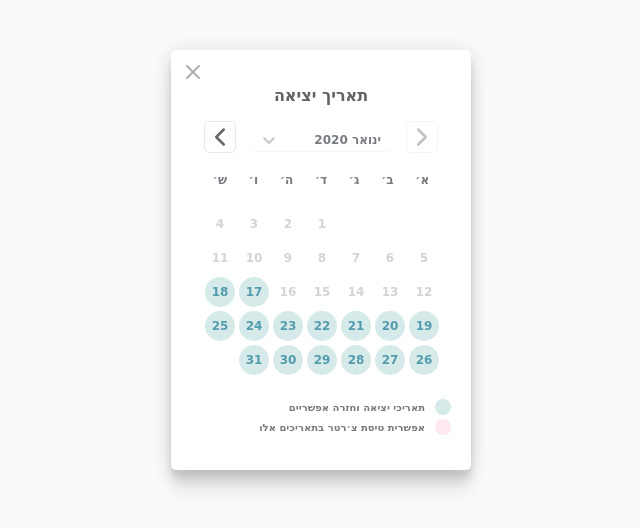
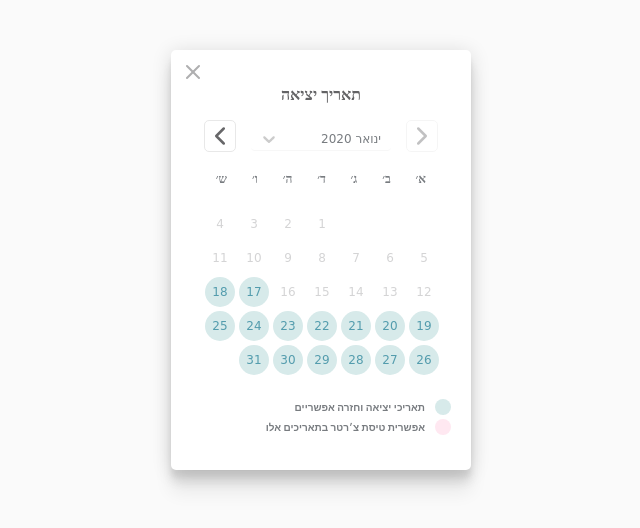
Before and after one commit to vadimf/react-datepicker, a React (Create React App) app: page / in a window 1280 px wide. Shown: the top 528 px of the page, without its empty margins (319-959 px from the left). Built offline with nearby package versions, Linux system fonts and the light colour scheme.

Commit message:
font consistency

```diff
--- a/src/DatePicker.tsx
+++ b/src/DatePicker.tsx
@@ -78,6 +78,7 @@ const CloseButton = styled.img`
 `;
 
 const Header = styled.p`
+    font-family: 'Almoni-Bold';
     font-weight: 700;
     font-size: 16px;
     color: #636365;
--- a/src/components/DayPicker.tsx
+++ b/src/components/DayPicker.tsx
@@ -54,6 +54,7 @@ const WeekdaysContainer = styled.div`
 `;
 
 const Weekday = styled.span`
+    font-family: 'Almoni-Bold';
     font-weight: 700;
     font-size: 12px;
     color: #787c80;
@@ -81,10 +82,9 @@ const Day = styled.span<DayProps>`
     border-radius: 15px;
     align-items: center;
     justify-content: center;
-    font-weight: 700;
     color: #539cad;
     font-size: 12px;
-    font-family: 'Comic Sans MS';
+    font-family: 'Comic Sans MS', 'Roboto', sans-serif;
     margin: 2px;
 
     &:hover {
--- a/src/components/MonthsPicker.tsx
+++ b/src/components/MonthsPicker.tsx
@@ -46,9 +46,9 @@ const MonthsPicker: React.FC<MonthsPickerProps> = ({
             <MonthsContainer>
                 <ArrowIcon
                     src={left}
-                    disabled={selectedOption === upcomingMonthsLength}
+                    disabled={selectedOption + 1 === upcomingMonthsLength}
                     onClick={() =>
-                        selectedOption < upcomingMonthsLength &&
+                        selectedOption + 1 < upcomingMonthsLength &&
                         setSelectedOption(selectedOption + 1)
                     }
                 />
@@ -78,12 +78,11 @@ const MonthsPicker: React.FC<MonthsPickerProps> = ({
 
 const StyledSelect = styled(Select)`
     direction: rtl;
-    font-weight: 700;
     font-size: 12px;
     color: #787c80;
     width: 150px;
     height: 30px;
-    font-family: 'Comic Sans MS';
+    font-family: 'Comic Sans MS', 'Roboto', sans-serif;
     margin: 0 10px;
     padding: 0 5px;
 
@@ -112,7 +111,7 @@ const StyledSelect = styled(Select)`
 
     .react-select__option {
         background-color: #fafafa;
-        cursor:pointer;
+        cursor: pointer;
 
         &:hover {
             color: #25867d;
--- a/src/index.css
+++ b/src/index.css
@@ -15,15 +15,5 @@
 
 body {
     margin: 0;
-    font-family: -apple-system, BlinkMacSystemFont, 'Segoe UI', 'Roboto',
-        'Oxygen', 'Ubuntu', 'Cantarell', 'Fira Sans', 'Droid Sans',
-        'Helvetica Neue', sans-serif;
-    -webkit-font-smoothing: antialiased;
-    -moz-osx-font-smoothing: grayscale;
-    font-family: 'Almoni', 'Comic Sans MS', monospace;
+    font-family: 'Almoni', 'Roboto', sans-serif;
 }
-
-code {
-    font-family: source-code-pro, Menlo, Monaco, Consolas, 'Courier New',
-        monospace;
-}
```
